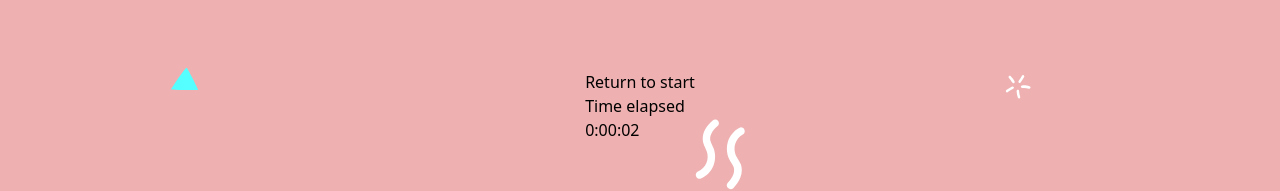
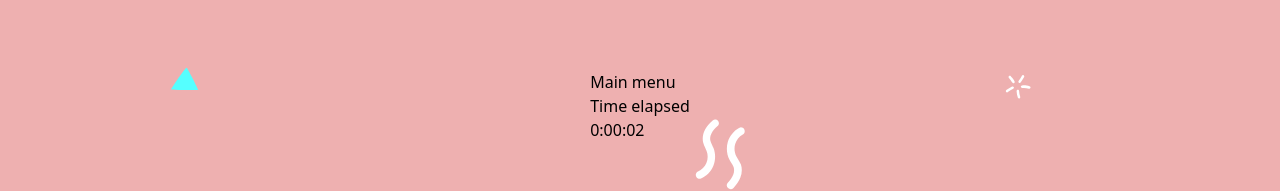
Before and after one commit to SedrlaP/pexeso, a React (Vite) app: page / in a window 1280 px wide. Both pictures are taken after a click on the button "Start". Shown: the part 294-485 px from the top of the page. Built offline with nearby package versions, Linux system fonts and the light colour scheme.

Commit message:
Add card styling and animation

```diff
--- a/src/App.jsx
+++ b/src/App.jsx
@@ -39,6 +39,7 @@ function findNumOfRowsAndColumns(target) {
   useEffect(() => {
     const [rows, cols] = findNumOfRowsAndColumns(userInput)
     getGameArray(rows, cols)
+    console.log("effect")
   }, [cards])
 
 
@@ -63,7 +64,7 @@ function findNumOfRowsAndColumns(target) {
     setCards(array)
 }
 
-  // generate 2D array and fills it with cards
+  // generate 2D array and fill it with cards
 
   function getGameArray(rows, columns) {
     const arr = []
@@ -91,7 +92,6 @@ function findNumOfRowsAndColumns(target) {
       })
     )
   }
-
 
   // save flipped cards
   const turnedCards = cards.filter((x) => x.turned === true)
@@ -138,7 +138,7 @@ function findNumOfRowsAndColumns(target) {
           <div
             key={card.id}
             onClick={() => handleCardClick(card)}
-            className={"m-2 border border-black h-24 w-24 flex justify-center items-center text-6xl cursor-pointer "}
+            className={"m-2 h-24 w-24 flex justify-center items-center rounded-sm text-6xl cursor-pointer hover:scale-110 transition-transform ease-in-out delay-150 " + (card.turned ? "bg-white scale-110" : "bg-card")}
           >
             {card.turned ? card.value : ""}
           </div>
@@ -162,7 +162,7 @@ function findNumOfRowsAndColumns(target) {
               onClick={restartGame}
               className="bg-[#69C0E3] hover:bg-[#5BB9D1] py-1 px-2 rounded-lg"
             >
-              Return to start
+              Main menu
             </button>
             : <></>
           }
--- a/src/index.css
+++ b/src/index.css
@@ -9,3 +9,8 @@ body {
     justify-content: center;
     background-image: url("./assets/background.svg");
 }
+
+.bg-card {
+    background-image: url("./assets/card-background.svg");
+    background-size: cover;
+}
```
Also changed, not shown: src/assets/card-background.svg (added).
